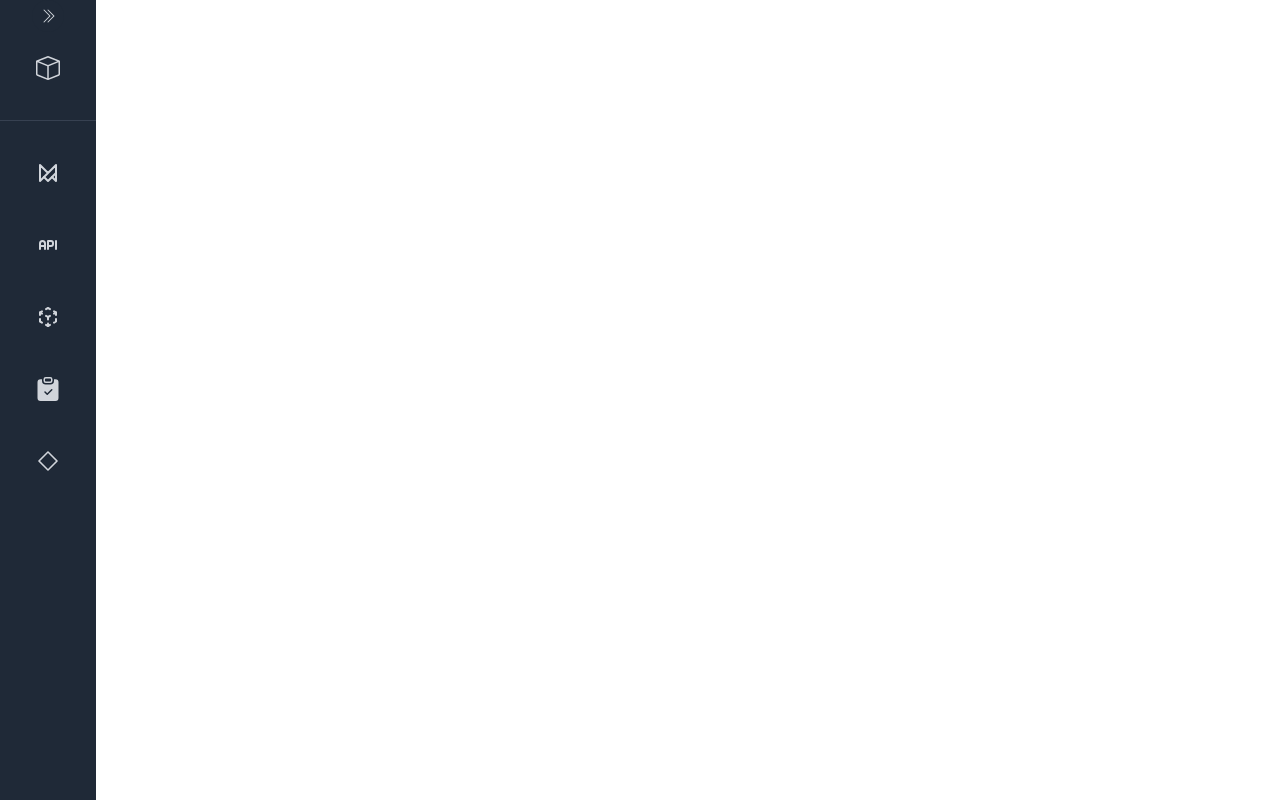
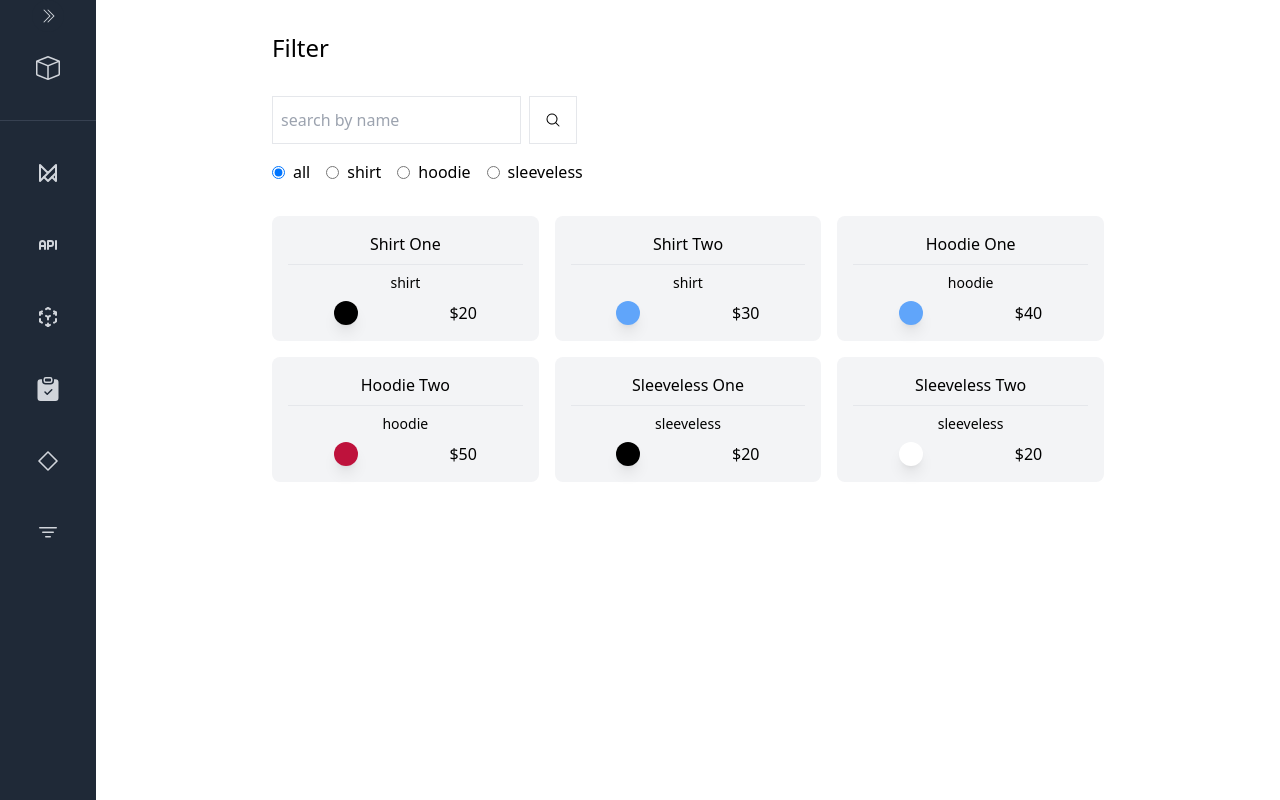
Before and after one commit to megatronhehe/my-sandbox, a React (Vite) app: page /filter in a window 1280 px wide. Before the commit this address had no page. Built offline with nearby package versions, Linux system fonts and the light colour scheme.

Commit message:
learn: multi filter system

```diff
--- a/src/App.jsx
+++ b/src/App.jsx
@@ -9,6 +9,7 @@ import ApiSB from "./pages/ApiSB/ApiSB";
 import Context from "./pages/Context/Context";
 import Validation from "./pages/Validation/Validation";
 import ClassComp from "./pages/ClassComp/ClassComp";
+import Filter from "./pages/Filter/Filter";
 
 import TestContextProvider from "./context/TestContextProvider";
 
@@ -33,6 +34,7 @@ function App() {
 					/>
 					<Route path="/validation" element={<Validation />} />
 					<Route path="/classcomp" element={<ClassComp />} />
+					<Route path="/filter" element={<Filter />} />
 				</Routes>
 			</MainContainer>
 		</>
--- a/src/components/Navbar/Navbar.jsx
+++ b/src/components/Navbar/Navbar.jsx
@@ -11,6 +11,7 @@ import {
 	BsChevronDoubleRight,
 	BsChevronDoubleLeft,
 	BsFillClipboardCheckFill,
+	BsFilter,
 } from "react-icons/bs";
 import { TbBrandFramerMotion, TbApi, Tb3DCubeSphere } from "react-icons/tb";
 import { RxComponentInstance } from "react-icons/rx";
@@ -64,6 +65,13 @@ const Navbar = () => {
 					url="/classcomp"
 					toggleFoldOut={toggleFoldOut}
 				/>
+
+				<NavbarButton
+					icon={<BsFilter />}
+					title="Filter"
+					url="/filter"
+					toggleFoldOut={toggleFoldOut}
+				/>
 			</div>
 
 			<AnimatePresence>
@@ -100,6 +108,10 @@ const Navbar = () => {
 						<NavLink to="/classcomp" className="flex w-full py-2 text-base ">
 							Class Comp.
 						</NavLink>
+
+						<NavLink to="/filter" className="flex w-full py-2 text-base ">
+							Filter
+						</NavLink>
 					</motion.div>
 				)}
 			</AnimatePresence>
--- a/src/pages/ClassComp/ClassComp.jsx
+++ b/src/pages/ClassComp/ClassComp.jsx
@@ -1,6 +1,8 @@
 import React, { Component } from "react";
 
 import SubClassComp from "./SubClassComp";
+
+import { BsPlus, BsDash } from "react-icons/bs";
 
 class ClassComp extends Component {
 	constructor(props) {
@@ -24,10 +26,20 @@ class ClassComp extends Component {
 		return (
 			<main className="flex flex-col gap-8">
 				<h1 className="text-2xl">Class Component </h1>
-				<div className="flex items-center justify-between w-1/2 text-2xl">
-					<button onClick={this.subCount}>-</button>
-					<p>{this.state.count}</p>
-					<button onClick={this.addCount}>+</button>
+				<div className="flex items-center justify-between w-1/2 text-2xl text-white">
+					<button
+						onClick={this.subCount}
+						className="flex items-center justify-center w-8 h-8 bg-blue-300 rounded-full"
+					>
+						<BsDash />
+					</button>
+					<p className="text-black">{this.state.count}</p>
+					<button
+						onClick={this.addCount}
+						className="flex items-center justify-center w-8 h-8 bg-blue-300 rounded-full"
+					>
+						<BsPlus />
+					</button>
 				</div>
 				<SubClassComp test={test} />
 			</main>
--- /dev/null
+++ b/src/pages/Filter/Filter.jsx
@@ -0,0 +1,160 @@
+import React, { useState } from "react";
+
+import { HiMagnifyingGlass } from "react-icons/hi2";
+
+const Filter = () => {
+	const productsData = [
+		{
+			id: 1,
+			name: "Shirt One",
+			type: "shirt",
+			color: "black",
+			price: 20,
+		},
+		{
+			id: 2,
+			name: "Shirt Two",
+			type: "shirt",
+			color: "blue-400",
+			price: 30,
+		},
+		{
+			id: 3,
+			name: "Hoodie One",
+			type: "hoodie",
+			color: "blue-400",
+			price: 40,
+		},
+		{
+			id: 4,
+			name: "Hoodie Two",
+			type: "hoodie",
+			color: "rose-700",
+			price: 50,
+		},
+		{
+			id: 5,
+			name: "Sleeveless One",
+			type: "sleeveless",
+			color: "black",
+			price: 20,
+		},
+		{
+			id: 6,
+			name: "Sleeveless Two",
+			type: "sleeveless",
+			color: "white",
+			price: 20,
+		},
+	];
+
+	const [search, setSearch] = useState("");
+	const [filterType, setFilterType] = useState("");
+
+	const handleSearch = (e) => {
+		setSearch(e.target.value);
+	};
+
+	const handleFilterType = (e) => {
+		setFilterType(e.target.value);
+	};
+
+	const filteredProductsArray = productsData.filter(
+		(product) =>
+			product.name.toLowerCase().includes(search.toLowerCase()) &&
+			(filterType === "" || product.type === filterType)
+	);
+
+	console.log(filterType);
+
+	const productElement = filteredProductsArray.map((product) => (
+		<li key={product.id} className="p-4 text-center bg-gray-100 rounded-lg ">
+			<h2 className="pb-2 mb-2 border-b">{product.name}</h2>
+			<h3 className="mb-2 text-sm">{product.type}</h3>
+			<div className="flex justify-around">
+				<p className={`bg-${product.color} rounded-full shadow-lg w-6 h-6`}></p>
+				<p>${product.price}</p>
+			</div>
+		</li>
+	));
+
+	return (
+		<main className="flex flex-col gap-8">
+			{/* <div className="bg-black bg-white bg-rose-700"></div> */}
+
+			<h1 className="text-2xl">Filter</h1>
+			<section className="flex flex-col gap-4">
+				{/* SEARCH BY NAME */}
+				<div className="flex gap-2">
+					<input
+						type="text"
+						name="search"
+						onChange={handleSearch}
+						value={search}
+						className="h-12 px-2 border"
+						placeholder="search by name"
+					/>
+					<button className="flex items-center justify-center w-12 h-12 border">
+						<HiMagnifyingGlass />
+					</button>
+				</div>
+
+				{/* FILTER BY TYPE */}
+				<div className="flex gap-4">
+					<div className="flex items-center gap-2">
+						<input
+							id="all"
+							type="radio"
+							name="type"
+							onChange={handleFilterType}
+							value=""
+							checked={filterType === ""}
+						/>
+						<label htmlFor="all">all</label>
+					</div>
+
+					<div className="flex items-center gap-2">
+						<input
+							id="shirt"
+							type="radio"
+							name="type"
+							onChange={handleFilterType}
+							value="shirt"
+						/>
+						<label htmlFor="shirt">shirt</label>
+					</div>
+
+					<div className="flex items-center gap-2">
+						<input
+							id="hoodie"
+							type="radio"
+							name="type"
+							onChange={handleFilterType}
+							value="hoodie"
+						/>
+						<label htmlFor="hoodie">hoodie</label>
+					</div>
+
+					<div className="flex items-center gap-2">
+						<input
+							id="sleeveless"
+							type="radio"
+							name="type"
+							onChange={handleFilterType}
+							value="sleeveless"
+						/>
+						<label htmlFor="sleeveless">sleeveless</label>
+					</div>
+				</div>
+			</section>
+
+			<section>
+				<ul className="grid grid-cols-2 gap-4 sm:grid-cols-3">
+					{productElement}
+				</ul>
+			</section>
+		</main>
+	);
+};
+
+export default Filter;
--- a/src/pages/Validation/Validation.jsx
+++ b/src/pages/Validation/Validation.jsx
@@ -1,6 +1,7 @@
 import React, { useState } from "react";
 
 const Validation = () => {
+	// STATES
 	const [form, setForm] = useState({
 		username: "",
 		email: "",
@@ -15,6 +16,9 @@ const Validation = () => {
 		confirmPassword: "",
 	});
 
+	const [toggleShowPassword, setToggleShowPassword] = useState(false);
+
+	// VARIABLES
 	const isFormValid =
 		form.username.length > 0 &&
 		form.email.length > 0 &&
@@ -25,6 +29,7 @@ const Validation = () => {
 		errorMessage.password.length === 0 &&
 		errorMessage.confirmPassword.length === 0;
 
+	// VALIDATION
 	const validateUsername = (value) => {
 		if (/^[a-zA-Z0-9]{6,}$/.test(value)) {
 			return "";
@@ -53,6 +58,7 @@ const Validation = () => {
 		return "Password don't match.";
 	};
 
+	// FUNCTIONS
 	const handleForm = (e) => {
 		const { name, value } = e.target;
 		setForm((prev) => ({ ...prev, [name]: value }));
@@ -128,9 +134,10 @@ const Validation = () => {
 					value={form.confirmPassword}
 					onChange={handleForm}
 					placeholder="confirm password"
-					className="p-4 bg-gray-100 border outline-none rounded-xl focus:bg-white focus:border-blue-300"
+					className="p-4 bg-gray-100 border outline-none  rounded-xl focus:bg-white focus:border-blue-300"
 					required
 				/>
+
 				<span className="h-10 text-sm text-red-500 ">
 					{form.confirmPassword === "" ? "" : errorMessage.confirmPassword}
 				</span>
```
